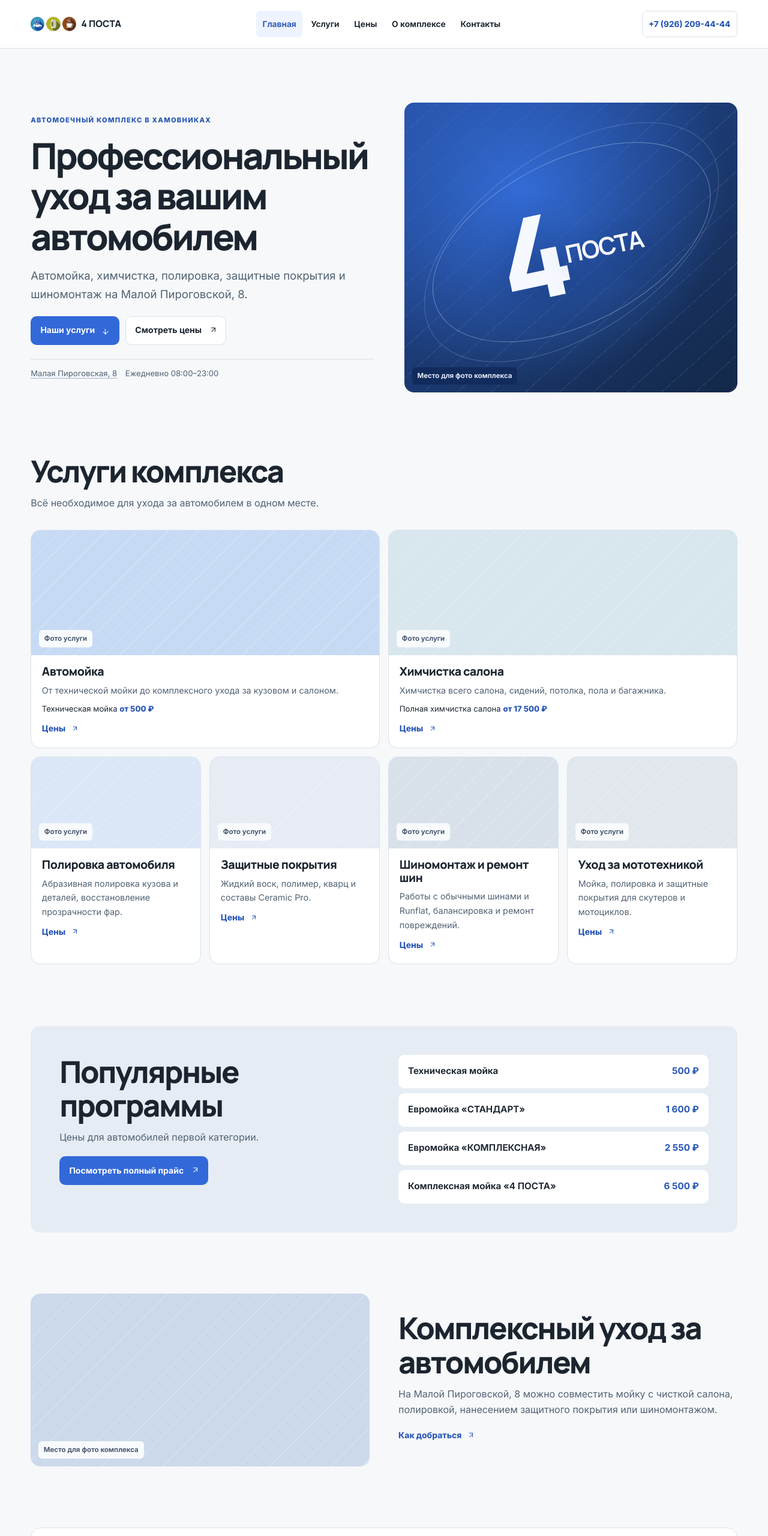
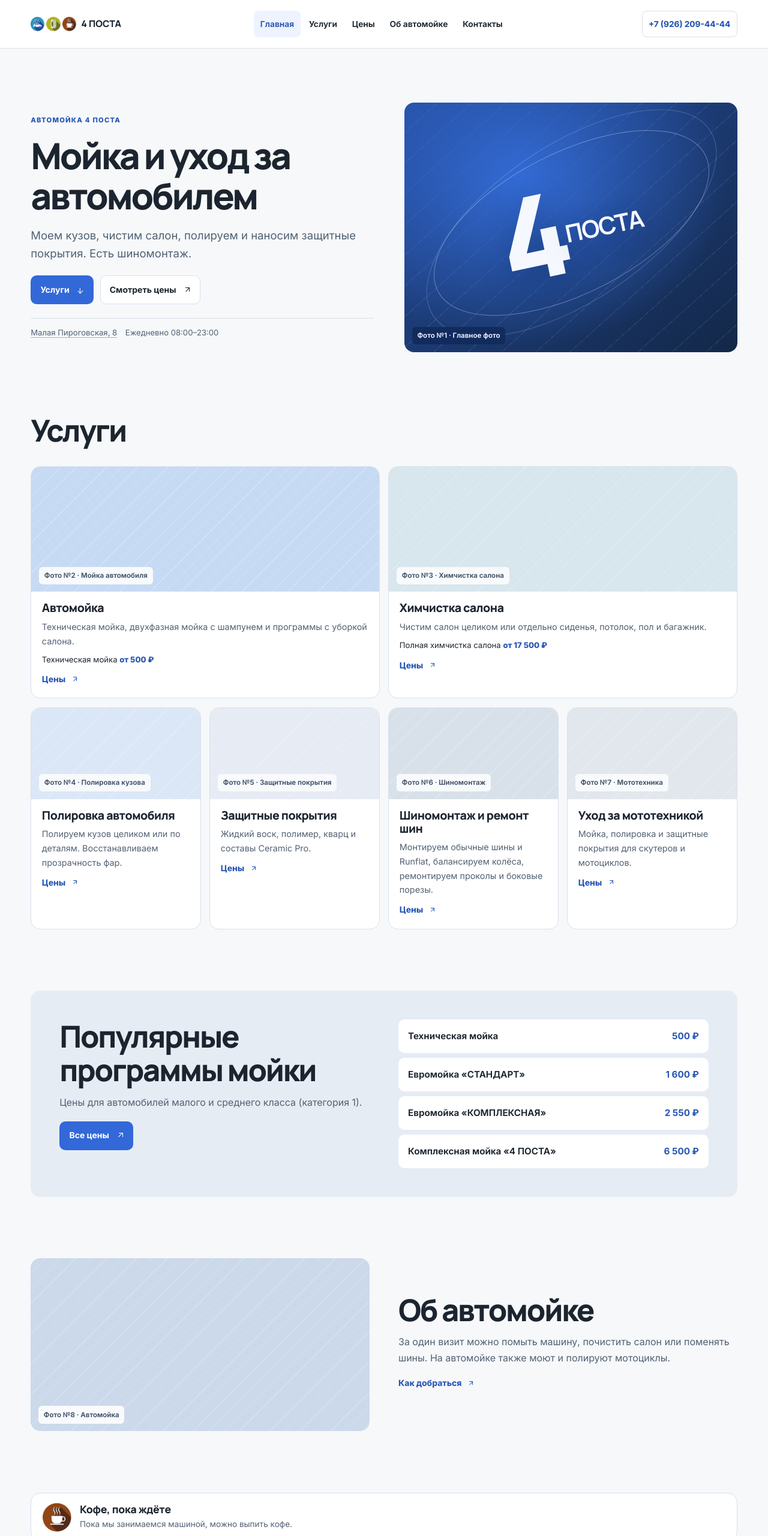
Before and after one commit to dangensquangens/4posta, a website: page index.html in a window 1280 px wide. Shown: the top 2560 px of the page at 60% size. Drawn offline with Linux system fonts and the light colour scheme.

Commit message:
Edit car wash copy and number photo placeholders

```diff
--- a/index.html
+++ b/index.html
@@ -3,14 +3,14 @@
 <head>
   <meta charset="utf-8">
   <meta name="viewport" content="width=device-width, initial-scale=1">
-  <title>4 ПОСТА — автомойка и шиномонтаж в Хамовниках</title>
-  <meta name="description" content="Автомойка «4 ПОСТА» в Хамовниках. Мойка, химчистка, полировка, защитные покрытия и шиномонтаж. Москва, Малая Пироговская, 8. Ежедневно 08:00–23:00.">
+  <title>Автомойка 4 Поста в Хамовниках — мойка и шиномонтаж</title>
+  <meta name="description" content="Автомойка 4 Поста на Малой Пироговской, 8. Мойка кузова, химчистка салона, полировка, защитные покрытия и шиномонтаж. Открыто ежедневно с 08:00 до 23:00.">
   <link rel="canonical" href="https://dangensquangens.github.io/4posta/">
   <meta property="og:type" content="website">
   <meta property="og:locale" content="ru_RU">
   <meta property="og:site_name" content="4 ПОСТА">
-  <meta property="og:title" content="4 ПОСТА — автомойка и шиномонтаж в Хамовниках">
-  <meta property="og:description" content="Автомойка «4 ПОСТА» в Хамовниках. Мойка, химчистка, полировка, защитные покрытия и шиномонтаж. Москва, Малая Пироговская, 8. Ежедневно 08:00–23:00.">
+  <meta property="og:title" content="Автомойка 4 Поста в Хамовниках — мойка и шиномонтаж">
+  <meta property="og:description" content="Автомойка 4 Поста на Малой Пироговской, 8. Мойка кузова, химчистка салона, полировка, защитные покрытия и шиномонтаж. Открыто ежедневно с 08:00 до 23:00.">
   <meta property="og:url" content="https://dangensquangens.github.io/4posta/">
   <meta property="og:image" content="https://dangensquangens.github.io/4posta/assets/brand/original-logo.webp">
   <meta property="og:image:alt" content="Фирменный знак автомойки «4 ПОСТА»">
@@ -33,7 +33,7 @@
         <a href="./" aria-current="page">Главная</a>
 <a href="./#services">Услуги</a>
 <a href="prices.html">Цены</a>
-<a href="./#about">О комплексе</a>
+<a href="./#about">Об автомойке</a>
 <a href="./#contacts">Контакты</a>
         <a class="menu-phone" href="tel:+79262094444">+7 (926) 209-44-44</a>
       </nav>
@@ -44,11 +44,11 @@
 
     <section class="wrap hero" aria-labelledby="hero-title">
       <div class="hero-copy">
-        <p class="eyebrow">Автомоечный комплекс в Хамовниках</p>
-        <h1 id="hero-title">Профессиональный уход за вашим автомобилем</h1>
-        <p class="lead">Автомойка, химчистка, полировка, защитные покрытия и шиномонтаж на Малой Пироговской, 8.</p>
+        <p class="eyebrow">Автомойка 4 Поста</p>
+        <h1 id="hero-title">Мойка и уход за автомобилем</h1>
+        <p class="lead">Моем кузов, чистим салон, полируем и наносим защитные покрытия. Есть шиномонтаж.</p>
         <div class="actions">
-          <a class="button primary" href="#services">Наши услуги <span class="arrow arrow-down" aria-hidden="true"></span></a>
+          <a class="button primary" href="#services">Услуги <span class="arrow arrow-down" aria-hidden="true"></span></a>
           <a class="button secondary" href="prices.html">Смотреть цены <span class="arrow arrow-up" aria-hidden="true"></span></a>
         </div>
         <div class="hero-meta">
@@ -58,52 +58,51 @@
       </div>
       <div class="media hero-media" data-photo="hero">
         <div class="hero-art" aria-hidden="true"><span>4</span><b>ПОСТА</b></div>
-        <span class="media-label">Место для фото комплекса</span>
+        <span class="media-label">Фото №1 · Главное фото</span>
       </div>
     </section>
 
     <section class="wrap section" id="services">
       <div class="section-title">
-        <h2>Услуги комплекса</h2>
-        <p>Всё необходимое для ухода за автомобилем в одном месте.</p>
+        <h2>Услуги</h2>
       </div>
       <div class="service-grid">
       <article class="service">
-        <div class="media service-media media-wash" data-photo="wash" aria-label="Фото услуги">
-          <span class="media-label">Фото услуги</span>
+        <div class="media service-media media-wash" data-photo="wash">
+          <span class="media-label">Фото №2 · Мойка автомобиля</span>
         </div>
         <div class="service-copy">
           <h3><a href="prices.html#wash">Автомойка</a></h3>
-          <p>От технической мойки до комплексного ухода за кузовом и салоном.</p>
+          <p>Техническая мойка, двухфазная мойка с шампунем и программы с уборкой салона.</p>
           <p class="service-price" data-feature="technical" >Техническая мойка <span></span></p>
           <a class="text-link" href="prices.html#wash" aria-label="Цены — Автомойка">Цены <span class="arrow arrow-up" aria-hidden="true"></span></a>
         </div>
       </article>
 <article class="service">
-        <div class="media service-media media-interior" data-photo="interior" aria-label="Фото услуги">
-          <span class="media-label">Фото услуги</span>
+        <div class="media service-media media-interior" data-photo="interior">
+          <span class="media-label">Фото №3 · Химчистка салона</span>
         </div>
         <div class="service-copy">
           <h3><a href="prices.html#interior">Химчистка салона</a></h3>
-          <p>Химчистка всего салона, сидений, потолка, пола и багажника.</p>
+          <p>Чистим салон целиком или отдельно сиденья, потолок, пол и багажник.</p>
           <p class="service-price" data-feature="interior-full" >Полная химчистка салона <span></span></p>
           <a class="text-link" href="prices.html#interior" aria-label="Цены — Химчистка салона">Цены <span class="arrow arrow-up" aria-hidden="true"></span></a>
         </div>
       </article>
 <article class="service">
-        <div class="media service-media media-polish" data-photo="polish" aria-label="Фото услуги">
-          <span class="media-label">Фото услуги</span>
+        <div class="media service-media media-polish" data-photo="polish">
+          <span class="media-label">Фото №4 · Полировка кузова</span>
         </div>
         <div class="service-copy">
           <h3><a href="prices.html#polish">Полировка автомобиля</a></h3>
-          <p>Абразивная полировка кузова и деталей, восстановление прозрачности фар.</p>
+          <p>Полируем кузов целиком или по деталям. Восстанавливаем прозрачность фар.</p>
 
           <a class="text-link" href="prices.html#polish" aria-label="Цены — Полировка автомобиля">Цены <span class="arrow arrow-up" aria-hidden="true"></span></a>
         </div>
       </article>
 <article class="service">
-        <div class="media service-media media-protection" data-photo="protection" aria-label="Фото услуги">
-          <span class="media-label">Фото услуги</span>
+        <div class="media service-media media-protection" data-photo="protection">
+          <span class="media-label">Фото №5 · Защитные покрытия</span>
         </div>
         <div class="service-copy">
           <h3><a href="prices.html#protection">Защитные покрытия</a></h3>
@@ -113,19 +112,19 @@
         </div>
       </article>
 <article class="service">
-        <div class="media service-media media-tires" data-photo="tires" aria-label="Фото услуги">
-          <span class="media-label">Фото услуги</span>
+        <div class="media service-media media-tires" data-photo="tires">
+          <span class="media-label">Фото №6 · Шиномонтаж</span>
         </div>
         <div class="service-copy">
           <h3><a href="prices.html#tires">Шиномонтаж и ремонт шин</a></h3>
-          <p>Работы с обычными шинами и Runflat, балансировка и ремонт повреждений.</p>
+          <p>Монтируем обычные шины и Runflat, балансируем колёса, ремонтируем проколы и боковые порезы.</p>
 
           <a class="text-link" href="prices.html#tires" aria-label="Цены — Шиномонтаж и ремонт шин">Цены <span class="arrow arrow-up" aria-hidden="true"></span></a>
         </div>
       </article>
 <article class="service">
-        <div class="media service-media media-moto" data-photo="moto" aria-label="Фото услуги">
-          <span class="media-label">Фото услуги</span>
+        <div class="media service-media media-moto" data-photo="moto">
+          <span class="media-label">Фото №7 · Мототехника</span>
         </div>
         <div class="service-copy">
           <h3><a href="prices.html#moto">Уход за мототехникой</a></h3>
@@ -140,21 +139,21 @@
     <section class="wrap section" aria-labelledby="popular-title">
       <div class="popular">
         <div class="section-title">
-          <h2 id="popular-title">Популярные программы</h2>
-          <p>Цены для автомобилей первой категории.</p>
-          <a class="button primary" href="prices.html">Посмотреть полный прайс <span class="arrow arrow-up" aria-hidden="true"></span></a>
+          <h2 id="popular-title">Популярные программы мойки</h2>
+          <p>Цены для автомобилей малого и среднего класса (категория 1).</p>
+          <a class="button primary" href="prices.html">Все цены <span class="arrow arrow-up" aria-hidden="true"></span></a>
         </div>
         <ul class="popular-list" id="popular-list"></ul>
       </div>
     </section>
 
     <section class="wrap section split" id="about">
-      <div class="media about-media" data-photo="about" aria-label="Место для фото комплекса">
-          <span class="media-label">Место для фото комплекса</span>
+      <div class="media about-media" data-photo="about">
+          <span class="media-label">Фото №8 · Автомойка</span>
         </div>
       <div class="section-title">
-        <h2>Комплексный уход за автомобилем</h2>
-        <p>На Малой Пироговской, 8 можно совместить мойку с чисткой салона, полировкой, нанесением защитного покрытия или шиномонтажом.</p>
+        <h2>Об автомойке</h2>
+        <p>За один визит можно помыть машину, почистить салон или поменять шины. На автомойке также моют и полируют мотоциклы.</p>
         <a class="text-link" href="#contacts">Как добраться <span class="arrow arrow-up" aria-hidden="true"></span></a>
       </div>
     </section>
@@ -162,32 +161,32 @@
     <section class="wrap section" aria-labelledby="coffee-title">
       <div class="coffee">
         <img src="assets/brand/symbol-3.webp" width="56" height="56" loading="lazy" alt="">
-        <div><h2 id="coffee-title">Кофе во время ожидания</h2><p>В комплексе можно выпить кофе, пока автомобиль на обслуживании.</p></div>
+        <div><h2 id="coffee-title">Кофе, пока ждёте</h2><p>Пока мы занимаемся машиной, можно выпить кофе.</p></div>
       </div>
     </section>
 
     <section class="wrap section" aria-labelledby="gallery-title">
       <div class="section-title">
         <h2 id="gallery-title">Фотогалерея</h2>
-        <p id="gallery-status">Здесь появятся фотографии комплекса.</p>
+        <p id="gallery-status">Здесь будут фотографии автомойки.</p>
       </div>
-      <div class="gallery"><div class="media gallery-media" data-photo="gallery-1" aria-label="Автомоечный комплекс">
-          <span class="media-label">Автомоечный комплекс</span>
+      <div class="gallery"><div class="media gallery-media" data-photo="gallery-1">
+          <span class="media-label">Фото №9 · Общий вид</span>
         </div>
-<div class="media gallery-media" data-photo="gallery-2" aria-label="Зона мойки">
-          <span class="media-label">Зона мойки</span>
+<div class="media gallery-media" data-photo="gallery-2">
+          <span class="media-label">Фото №10 · Зона мойки</span>
         </div>
-<div class="media gallery-media" data-photo="gallery-3" aria-label="Уход за кузовом">
-          <span class="media-label">Уход за кузовом</span>
+<div class="media gallery-media" data-photo="gallery-3">
+          <span class="media-label">Фото №11 · Уход за кузовом</span>
         </div>
-<div class="media gallery-media" data-photo="gallery-4" aria-label="Уход за салоном">
-          <span class="media-label">Уход за салоном</span>
+<div class="media gallery-media" data-photo="gallery-4">
+          <span class="media-label">Фото №12 · Уход за салоном</span>
         </div>
-<div class="media gallery-media" data-photo="gallery-5" aria-label="Шиномонтаж">
-          <span class="media-label">Шиномонтаж</span>
+<div class="media gallery-media" data-photo="gallery-5">
+          <span class="media-label">Фото №13 · Шиномонтаж</span>
         </div>
-<div class="media gallery-media" data-photo="gallery-6" aria-label="Зона ожидания">
-          <span class="media-label">Зона ожидания</span>
+<div class="media gallery-media" data-photo="gallery-6">
+          <span class="media-label">Фото №14 · Зона ожидания</span>
         </div></div>
       <dialog id="lightbox" aria-label="Просмотр фотографии">
         <form method="dialog"><button class="button secondary">Закрыть <span aria-hidden="true">×</span></button></form>
@@ -206,8 +205,8 @@
             <a class="button secondary" href="tel:+79262094444">Позвонить</a>
           </div>
         </div>
-        <div class="media entrance-media" data-photo="entrance" aria-label="Место для фото въезда">
-          <span class="media-label">Место для фото въезда</span>
+        <div class="media entrance-media" data-photo="entrance">
+          <span class="media-label">Фото №15 · Въезд с улицы</span>
         </div>
       </div>
     </section>
@@ -219,7 +218,7 @@
       <nav aria-label="Навигация в подвале"><a href="./">Главная</a>
 <a href="./#services">Услуги</a>
 <a href="prices.html">Цены</a>
-<a href="./#about">О комплексе</a>
+<a href="./#about">Об автомойке</a>
 <a href="./#contacts">Контакты</a></nav>
       <address><a href="tel:+79262094444">+7 (926) 209-44-44</a><span>Москва, Малая Пироговская, 8</span><span>Ежедневно 08:00–23:00</span></address>
     </div>
--- a/js/prices.js
+++ b/js/prices.js
@@ -161,7 +161,7 @@ function setCategory(value) {
     cell.hidden = !showAll && cell.dataset.i !== value;
   }
   categoryText.textContent = showAll
-    ? 'Цены для всех пяти категорий автомобилей.'
+    ? 'Сравните цены по всем категориям.'
     : catalog.carCategories[Number(value)];
 }
 
```
Also changed, not shown: prices.html (+10 -10 lines), .github/workflows/release-v1.yml (added), README.md, assets/photos/README.md.
